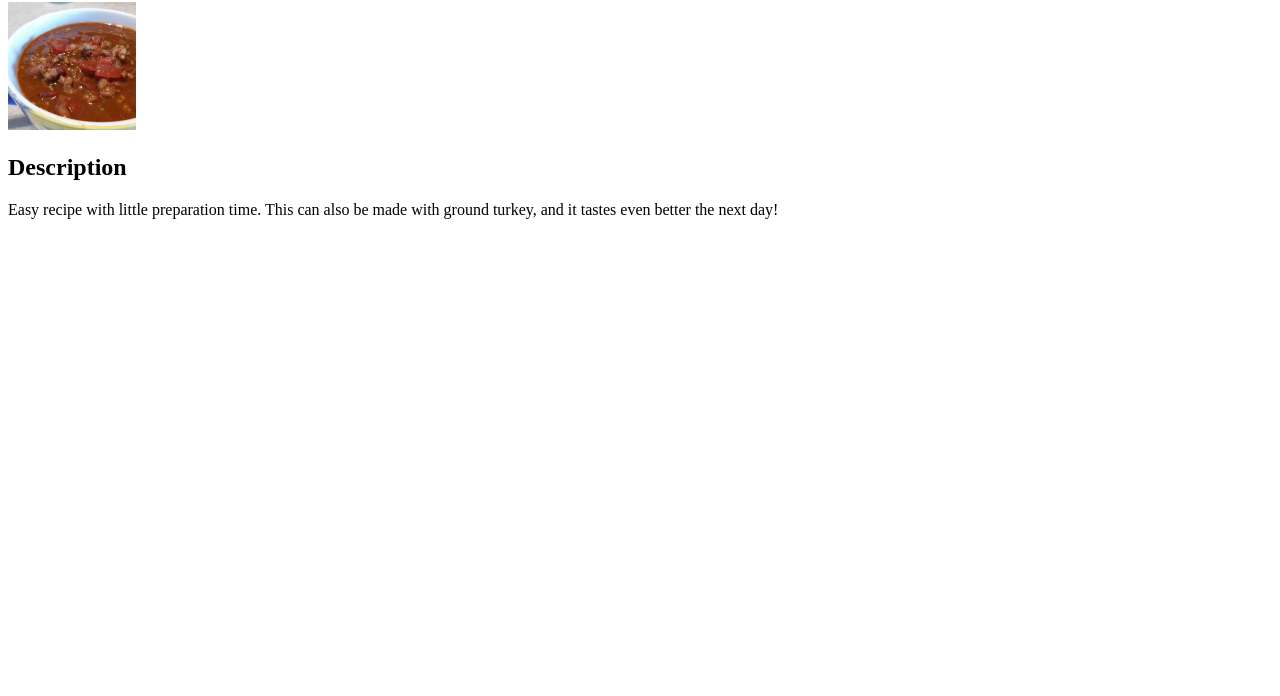
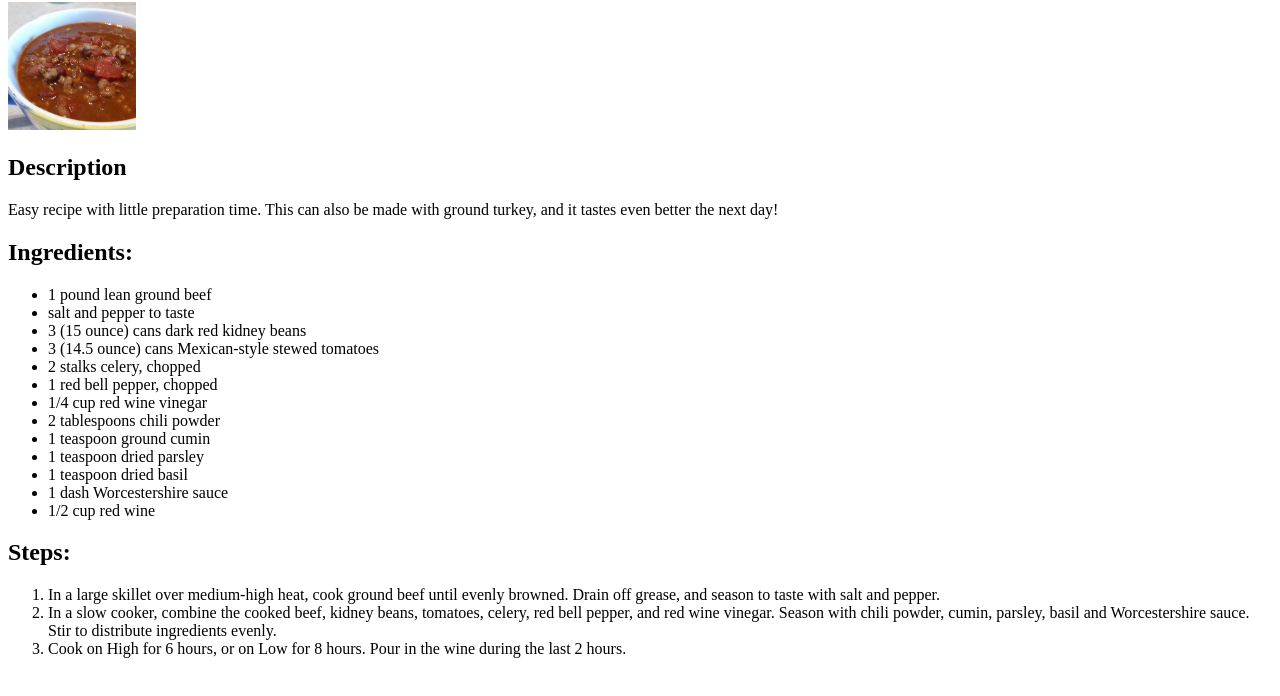
Before and after one commit to geekgirl74/odin-recipes, a plain HTML site: page recipes/chili.html in a window 1280 px wide. Shown: the part 78-774 px from the top of the page. Drawn offline with Linux system fonts and the light colour scheme.

Commit message:
commit all of the final changes

```diff
--- a/recipes/chili.html
+++ b/recipes/chili.html
@@ -13,6 +13,31 @@
         <h2>Description</h2>
         <p>Easy recipe with little preparation time. This can also be made with ground turkey, and it tastes even better the next day!</p>
 
+        <h2>Ingredients:</h2>
+        <ul>
+            <li>1 pound lean ground beef</li>
+            <li>salt and pepper to taste</li>
+            <li>3 (15 ounce) cans dark red kidney beans</li>
+            <li>3 (14.5 ounce) cans Mexican-style stewed tomatoes</li>
+            <li>2 stalks celery, chopped</li>
+            <li>1 red bell pepper, chopped</li>
+            <li>1/4 cup red wine vinegar</li>
+            <li>2 tablespoons chili powder</li>
+            <li>1 teaspoon ground cumin</li>
+            <li>1 teaspoon dried parsley</li>
+            <li>1 teaspoon dried basil</li>
+            <li>1 dash Worcestershire sauce</li>
+            <li>1/2 cup red wine</li>
+        </ul>
 
+        <h2>Steps:</h2>
+        <ol>
+            <li>In a large skillet over medium-high heat, cook ground beef until evenly browned. Drain off grease, and season to taste with salt and pepper.</li>
+
+            <li>In a slow cooker, combine the cooked beef, kidney beans, tomatoes, celery, red bell pepper, and red wine vinegar. Season with chili powder, cumin, parsley, basil and Worcestershire sauce. Stir to distribute ingredients evenly.</li>
+
+            <li>Cook on High for 6 hours, or on Low for 8 hours. Pour in the wine during the last 2 hours.</li>
+
+        </ol>
     </body>
 </html>
```
